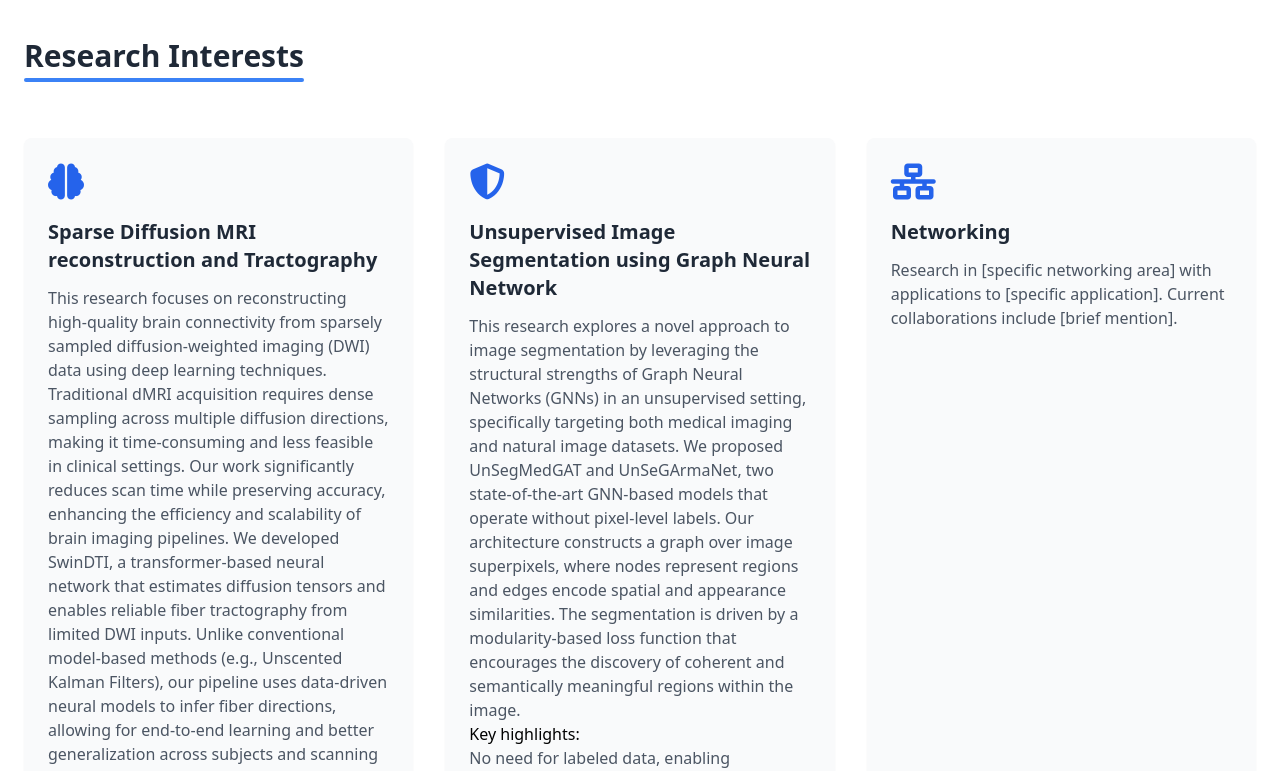
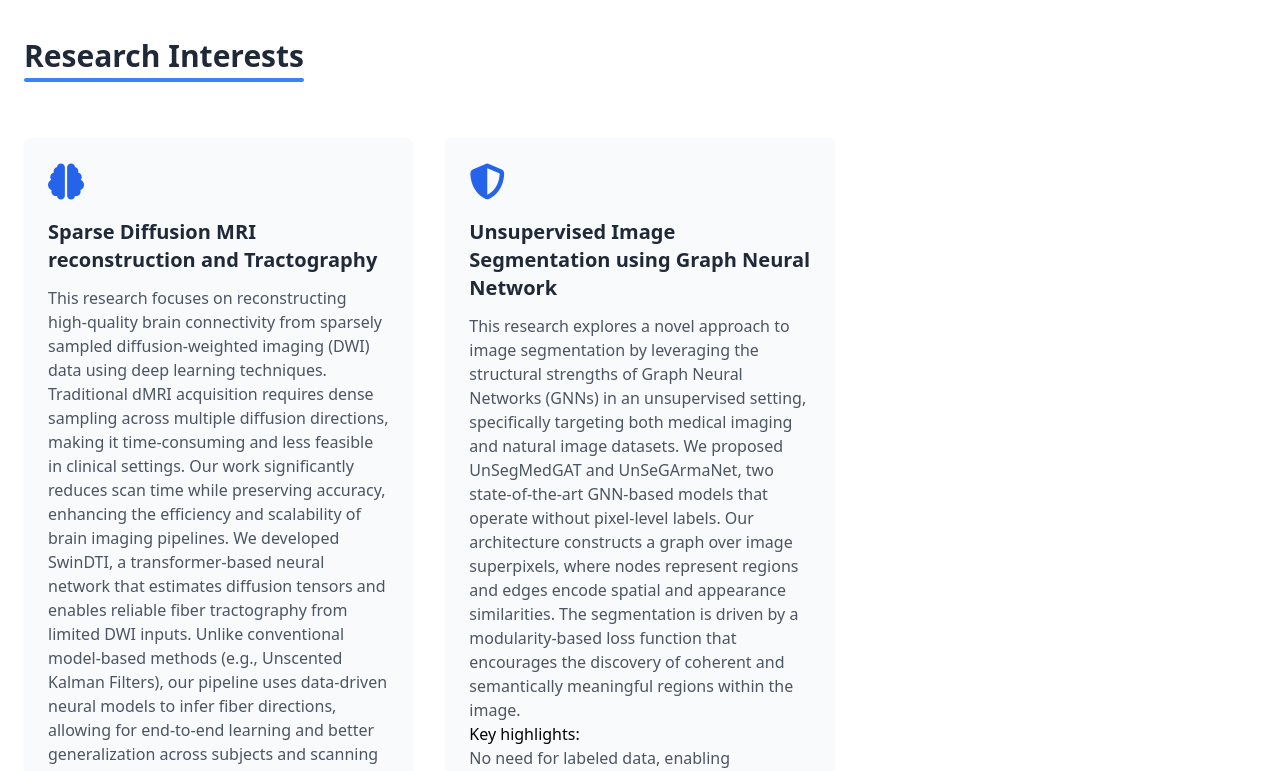
Before and after one commit to saurabhcsesnu/my-profile, a plain HTML site: page index2.html in a window 1280 px wide. Shown: the part 720-1491 px from the top of the page. Drawn offline with nearby package versions, Linux system fonts and the light colour scheme.

Commit message:
Update index2.html

```diff
--- a/index2.html
+++ b/index2.html
@@ -183,7 +183,7 @@
                       </p>
                     </p>
                 </div>
-                <div class="bg-gray-50 p-6 rounded-lg shadow-sm hover:shadow-md transition duration-300">
+                <!-- <div class="bg-gray-50 p-6 rounded-lg shadow-sm hover:shadow-md transition duration-300">
                     <div class="text-blue-600 mb-4">
                         <i class="fas fa-network-wired text-4xl"></i>
                     </div>
@@ -191,7 +191,7 @@
                     <p class="text-gray-600">
                         Research in [specific networking area] with applications to [specific application]. Current collaborations include [brief mention].
                     </p>
-                </div>
+                </div> -->
             </div>
 
             <div class="mt-16">
```
